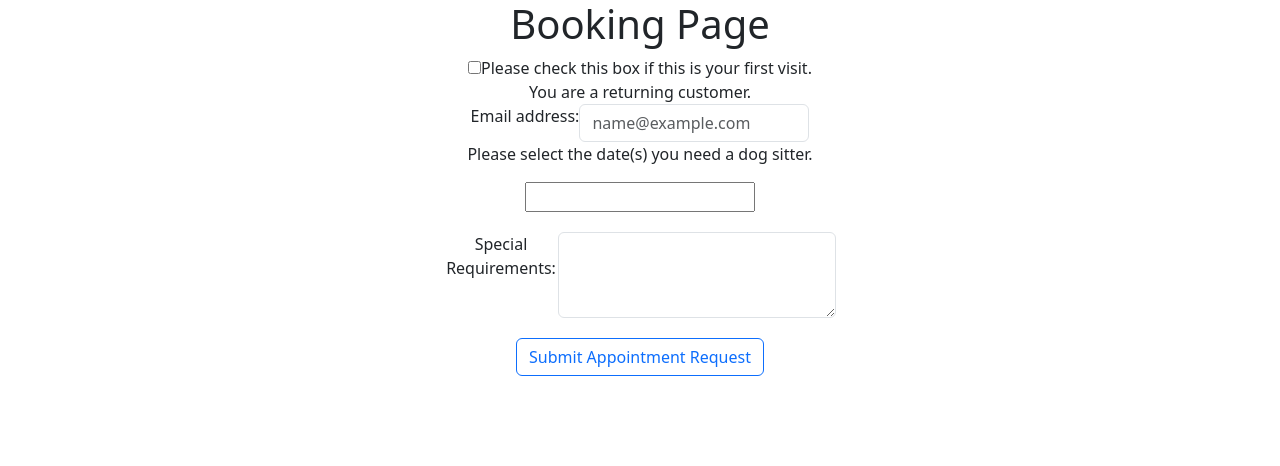
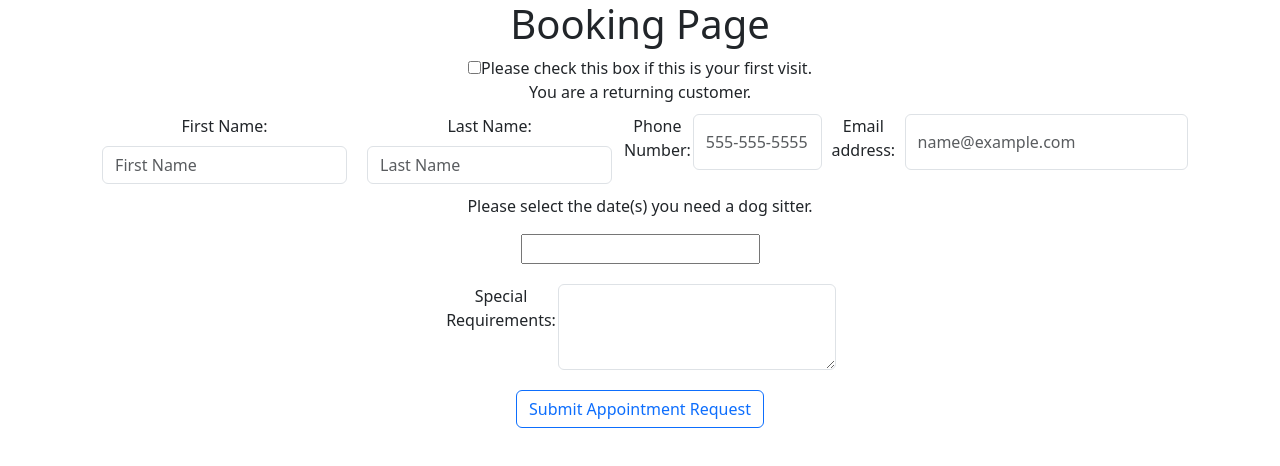
Before and after one commit to mrao2/newtowndogs, a React (Create React App) app in the folder frontend/: page / in a window 1280 px wide. Shown: the top 466 px of the page. Built offline with nearby package versions, Linux system fonts and the light colour scheme.

Commit message:
cleaning up BookingPage layout and css

```diff
--- a/frontend/src/Components/pages/BookingPage/BookingPage.css
+++ b/frontend/src/Components/pages/BookingPage/BookingPage.css
@@ -14,7 +14,18 @@
     margin: 0 auto;
 }
 
-input {
-    max-width: 230px;
-    margin: 0px auto;
+.clientName {
+    display: inline-flex;
+    max-width: 530px;
+    justify-content: center;
 }
+
+.clientFirstName, .clientLastName {
+    max-width: 265px;
+    margin: 5px;
+}
+
+.clientPhoneNumber {
+    display: inline-flex;
+    max-width: 200px;
+}
--- a/frontend/src/Components/pages/BookingPage/BookingPage.js
+++ b/frontend/src/Components/pages/BookingPage/BookingPage.js
@@ -38,6 +38,31 @@ const BookingPage = () => {
 
 
             <Form className="isNotConsultation">
+                <div className="clientName">
+                    <div className="clientFirstName">
+
+                        <Form.Group className="clientFirstName" controlId="clientFirstName">
+                            <Form.Label>First Name: </Form.Label>
+                            <Form.Control type="text" placeholder="First Name" />
+                        </Form.Group>
+                    </div>
+                    <div className="clientLastName">
+
+                        <Form.Group className="clientLastName" controlId="clientLastName">
+                            <Form.Label>Last Name: </Form.Label>
+                            <Form.Control type="text" placeholder="Last Name" />
+                        </Form.Group>
+                    </div>
+                </div>
+
+
+                <div className="clientPhoneNumber">
+
+                    <Form.Group className="clientPhoneNumber" controlId="clientPhoneNumber">
+                        <Form.Label>Phone Number: </Form.Label>
+                        <Form.Control type="tel" placeholder="555-555-5555" pattern="[0-9]{10}" />
+                    </Form.Group>
+                </div>
                 <div className="clientEmail">
 
                     <Form.Group className="clientEmail" controlId="clientEmail">
@@ -45,8 +70,9 @@ const BookingPage = () => {
                         <Form.Control type="email" placeholder="name@example.com" />
                     </Form.Group>
                 </div>
-                <p>Please select the date(s) you need a dog sitter.</p>
+
                 <div id="appDatePicker">
+                    <p>Please select the date(s) you need a dog sitter.</p>
                     <DatePicker className="appDatePicker" selected={startDate} onChange={handleChange} startDate={startDate} endDate={endDate} selectsRange />
                 </div>
 
```
